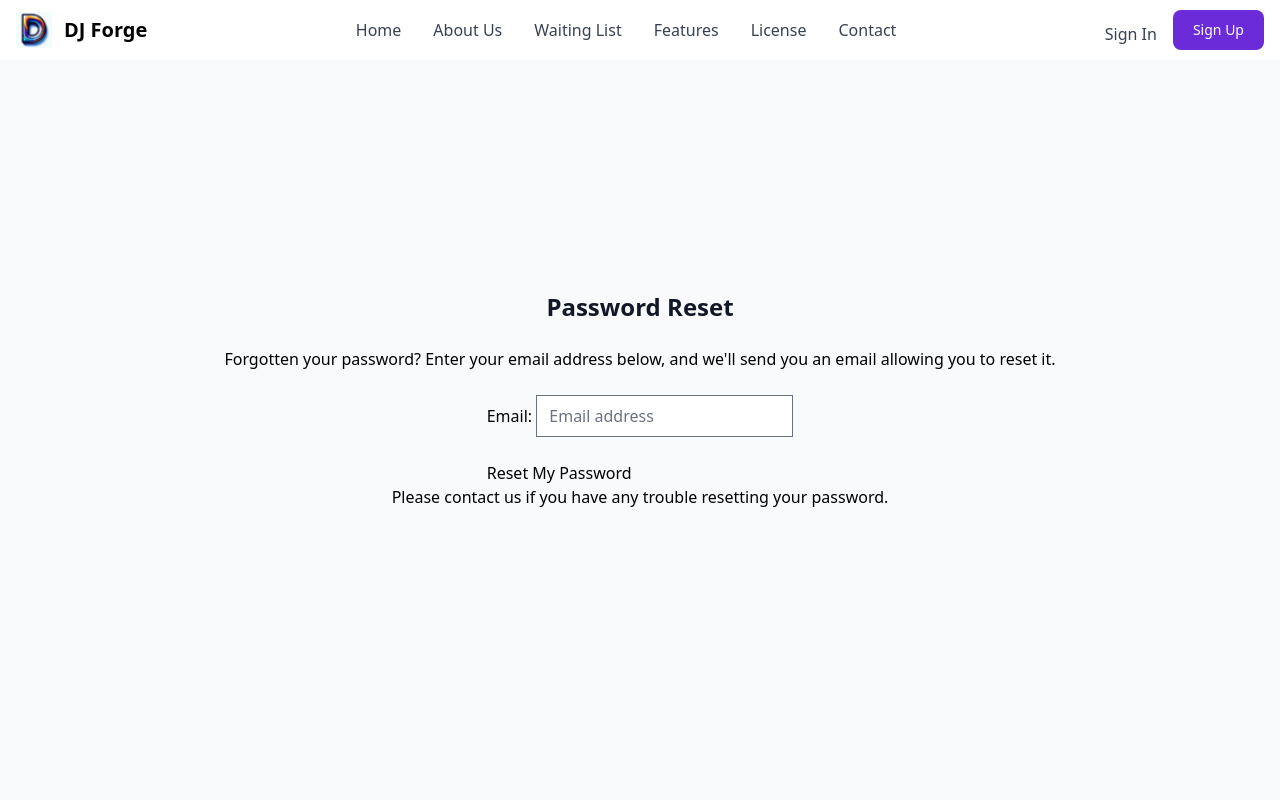
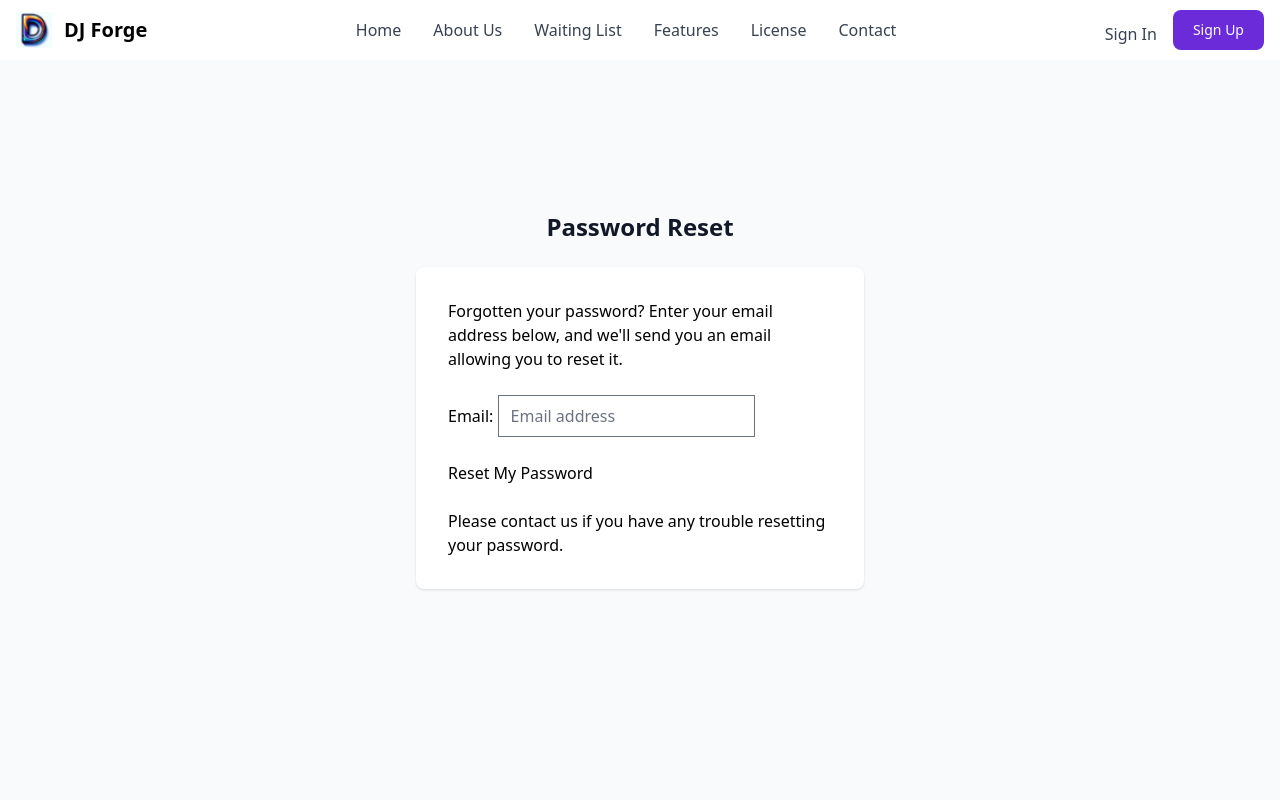
Before and after one commit to dimitrismistriotis/djforge, a Django app: page /accounts/password/reset/ in a window 1280 px wide. Run offline with Django 5.2, Linux system fonts and the light colour scheme; style sheets or scripts are compiled from the project's sources; parts of the project's set-up code (start-up, migrations or seed data) failed here and were passed over; some libraries are stand-ins or nearby versions.

Commit message:
feat(Reset-Password): add box round the form

```diff
--- a/dj_users/templates/account/password_reset_not_logged_in.html
+++ b/dj_users/templates/account/password_reset_not_logged_in.html
@@ -18,6 +18,8 @@
         {% trans "Password Reset" %}
       </h1>
 
+      <div class="w-full bg-white rounded-lg shadow dark:border md:mt-0 sm:max-w-md xl:p-0 dark:bg-gray-800 dark:border-gray-700">
+        <div class="p-6 space-y-4 md:space-y-6 sm:p-8">
           <p>
             {% trans "Forgotten your password? Enter your email address below, and we'll send you an email allowing you to reset it." %}
           </p>
@@ -43,5 +45,7 @@
             {% endblocktrans %}
           </p>
         </div>
+      </div>
+    </div>
   </section>
 {% endblock content %}
```
Lines whose indentation alone changed are shown as unchanged.
